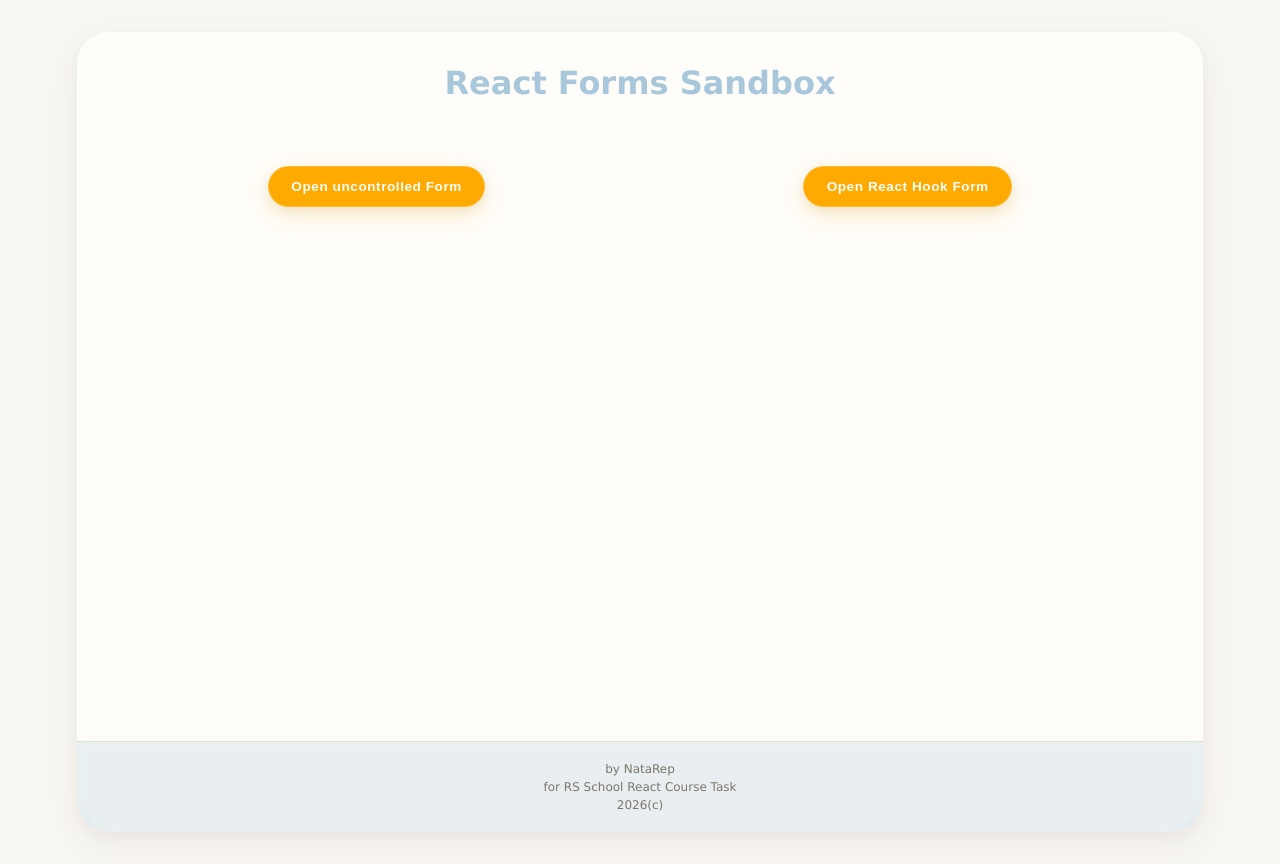
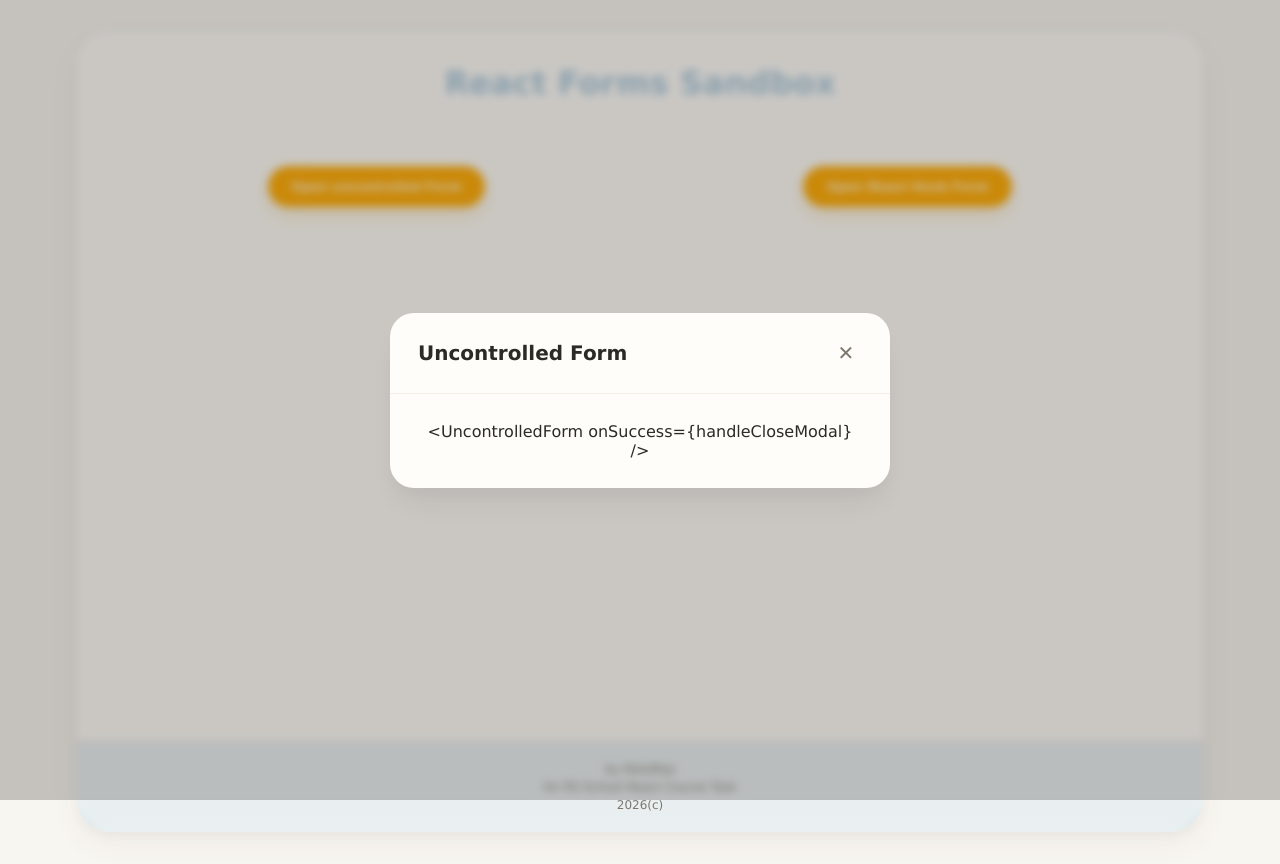
Before and after one commit to NataRep/rs-school-react, a React (Vite) app in the folder rs-react-app/: page / in a window 1280 px wide. Both pictures are taken after a click on the button "Open uncontrolled Form". Built offline with nearby package versions, Linux system fonts and the light colour scheme; the HTML template or start-up script is replaced by a standard one.

Commit message:
feat: add Modal component

```diff
--- a/rs-react-app/src/components/UI/Button/Button.module.scss
+++ b/rs-react-app/src/components/UI/Button/Button.module.scss
@@ -32,4 +32,10 @@
     box-shadow:
       0 6px 14px rgba(255, 170, 0, 0.15);
   }
+
+  &:disabled {
+    background: var(--color-yellow-light);
+    color: var(--color-surface-alt);
+    box-shadow: none;
+  }
 }
--- /dev/null
+++ b/rs-react-app/src/components/UI/Modal/Modal.module.scss
@@ -0,0 +1,100 @@
+.overlay {
+  position: fixed;
+  top: 0;
+  left: 0;
+  width: 100vw;
+  height: 100vh;
+  background-color: rgba(44, 42, 39, 0.25);
+  backdrop-filter: blur(4px);
+  display: flex;
+  justify-content: center;
+  align-items: center;
+  z-index: 1000;
+  animation: fadeIn 0.2s ease-out;
+}
+
+.content {
+  background-color: var(--color-surface);
+  width: 100%;
+  max-width: 500px;
+  margin: 0 1.5rem;
+  border-radius: 1.5rem;
+  box-shadow: 0 20px 30px -10px rgba(44, 42, 39, 0.08),
+    0 10px 15px -5px rgba(44, 42, 39, 0.03);
+  display: flex;
+  flex-direction: column;
+  overflow: hidden;
+  animation: scaleIn 0.25s cubic-bezier(0.16, 1, 0.3, 1);
+}
+
+.header {
+  display: flex;
+  justify-content: space-between;
+  align-items: center;
+  padding: 1.5rem 1.75rem;
+  border-bottom: 1px solid var(--color-surface-alt);
+}
+
+.title {
+  margin: 0;
+  font-size: 1.25rem;
+  font-weight: 600;
+  color: var(--color-text);
+}
+
+.closeBtn {
+  background: none;
+  border: none;
+  width: 2rem;
+  height: 2rem;
+  font-size: 1.25rem;
+  line-height: 100%;
+  color: var(--color-text-soft);
+  cursor: pointer;
+  border-radius: 50%;
+  display: flex;
+  justify-content: center;
+  align-items: center;
+  transition: background-color 0.15s ease, color 0.15s ease;
+}
+
+@media (hover: hover) {
+  .closeBtn:hover {
+    background-color: var(--color-surface-alt);
+    color: var(--color-text);
+  }
+}
+
+.closeBtn:focus-visible {
+  outline: 2px solid var(--color-blue-light);
+  outline-offset: 2px;
+}
+
+.body {
+  padding: 1.75rem;
+  max-height: 80vh;
+  overflow-y: auto;
+  color: var(--color-text);
+}
+
+@keyframes fadeIn {
+  from {
+    opacity: 0;
+  }
+
+  to {
+    opacity: 1;
+  }
+}
+
+@keyframes scaleIn {
+  from {
+    opacity: 0;
+    transform: scale(0.96) translateY(8px);
+  }
+
+  to {
+    opacity: 1;
+    transform: scale(1) translateY(0);
+  }
+}
--- /dev/null
+++ b/rs-react-app/src/components/UI/Modal/Modal.tsx
@@ -0,0 +1,84 @@
+import React, { useEffect, useRef } from 'react';
+import { createPortal } from 'react-dom';
+import style from './Modal.module.scss';
+
+interface ModalProps {
+  isOpen: boolean;
+  onClose: () => void;
+  title?: string;
+  children: React.ReactNode;
+}
+
+export default function Modal({ isOpen, onClose, title, children }: ModalProps) {
+
+  const modalRef = useRef<HTMLDivElement>(null);
+
+  useEffect(() => {
+    if (!isOpen) return;
+
+    modalRef.current?.focus();
+
+    const handleKeyDown = (event: KeyboardEvent) => {
+      if (event.key === 'Escape') {
+        onClose();
+        return;
+      }
+
+      if (event.key === 'Tab' && modalRef.current) {
+        const focusableElements = modalRef.current.querySelectorAll<HTMLElement>(
+          'button, [href], input, select, textarea, [tabindex]:not([tabindex="-1"])'
+        );
+
+        const firstElement = focusableElements[0];
+        const lastElement = focusableElements[focusableElements.length - 1];
+
+        if (focusableElements.length === 0) return;
+
+        if (event.shiftKey) {
+          if (document.activeElement === firstElement) {
+            lastElement.focus();
+            event.preventDefault();
+          }
+        } else {
+          if (document.activeElement === lastElement) {
+            firstElement.focus();
+            event.preventDefault();
+          }
+        }
+      }
+    };
+
+    window.addEventListener('keydown', handleKeyDown);
+
+    return () => {
+      window.removeEventListener('keydown', handleKeyDown);
+    };
+  }, [isOpen, onClose]);
+
+  if (!isOpen) return null;
+
+  const modalRoot = document.getElementById('modal-root') as HTMLElement;
+
+  return createPortal(
+    <div className={style.overlay} onClick={onClose}>
+      <div className={style.content}
+        onClick={(e) => e.stopPropagation()}
+        ref={modalRef}
+        role="dialog"
+        aria-modal="true"
+        aria-labelledby="modal-title-id"
+        tabIndex={-1}>
+        <header className={style.header}>
+          {title && <h2 className={style.title} id="modal-title-id">{title}</h2>}
+          <button className={style.closeBtn} onClick={onClose} aria-label="Close">
+            ✕
+          </button>
+        </header>
+        <div className={style.body}>
+          {children}
+        </div>
+      </div>
+    </div>,
+    modalRoot
+  );
+}
--- a/rs-react-app/src/components/features/dashboard/components/toolsbar/ToolsBar.tsx
+++ b/rs-react-app/src/components/features/dashboard/components/toolsbar/ToolsBar.tsx
@@ -1,15 +1,25 @@
+import { useState } from 'react';
 import Button from '../../../../UI/Button/Button';
+import Modal from '../../../../UI/Modal/Modal';
 import style from './ToolsBar.module.scss';
 
 export default function ToolsBar() {
-  const callback = () => console.log('Click!');
+  const [activeForm, setActiveForm] = useState<'uncontrolled' | 'hook-form' | null>(null);
+
+  const handleOpenModal = (type: 'uncontrolled' | 'hook-form') => {
+    setActiveForm(type);
+  };
+
+  const handleCloseModal = () => {
+    setActiveForm(null);
+  };
 
   return (<>
     <div className={style.tools}>
       <Button
         text='Open uncontrolled Form'
         type='button'
-        callback={callback}
+        callback={() => handleOpenModal('uncontrolled')}
         disabled={false}
         classNames={['']}
         title="Open modal with uncontrolled Form"
@@ -17,12 +27,26 @@ export default function ToolsBar() {
       <Button
         text='Open React Hook Form'
         type='button'
-        callback={callback}
+        callback={() => handleOpenModal('hook-form')}
         disabled={false}
         classNames={['']}
         title="Open modal with React Hook Form"
       />
     </div>
+
+    <Modal
+      isOpen={activeForm !== null}
+      onClose={handleCloseModal}
+      title={activeForm === 'uncontrolled' ? 'Uncontrolled Form' : 'React Hook Form'}
+    >
+      {activeForm === 'uncontrolled' && (
+        '<UncontrolledForm onSuccess={handleCloseModal} />'
+      )}
+
+      {activeForm === 'hook-form' && (
+        '<HookForm onSuccess={handleCloseModal} />'
+      )}
+    </Modal>
   </>);
 
 }
```
